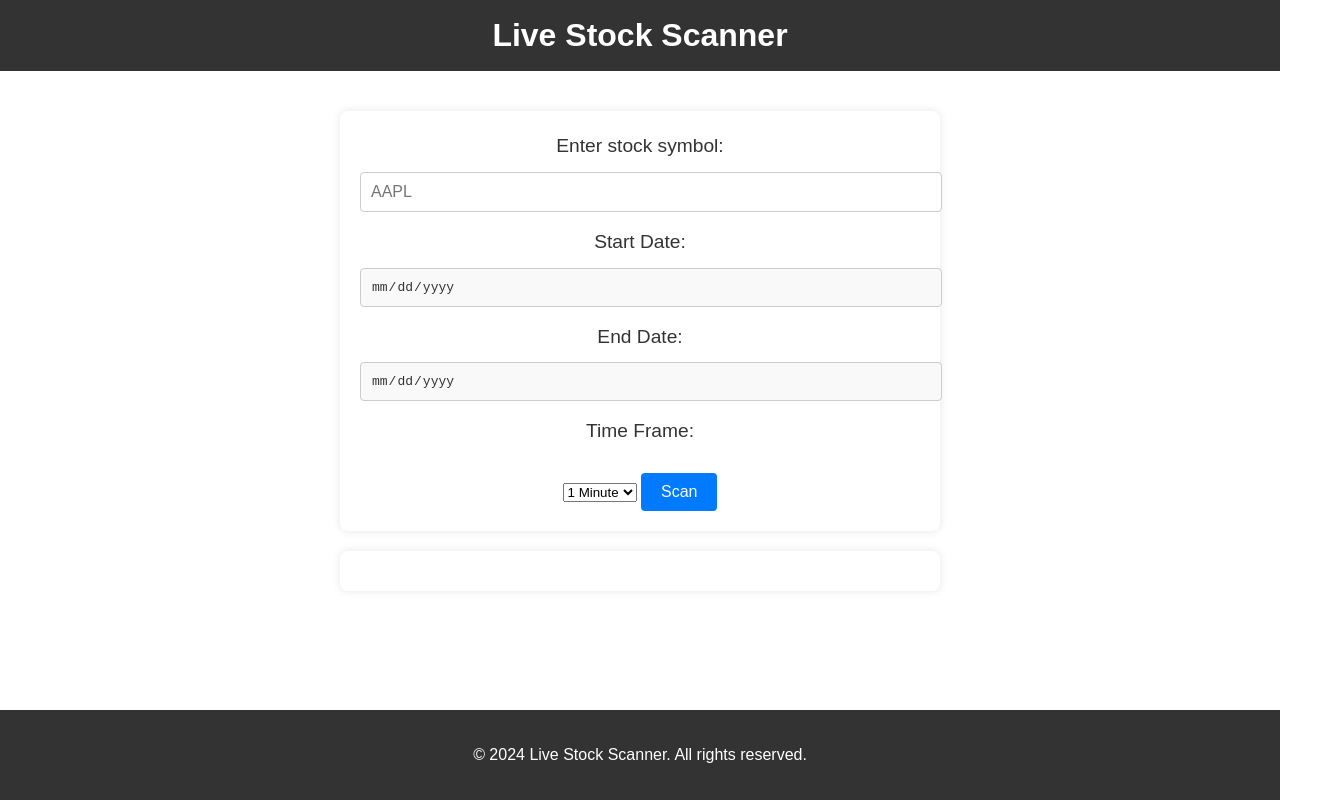
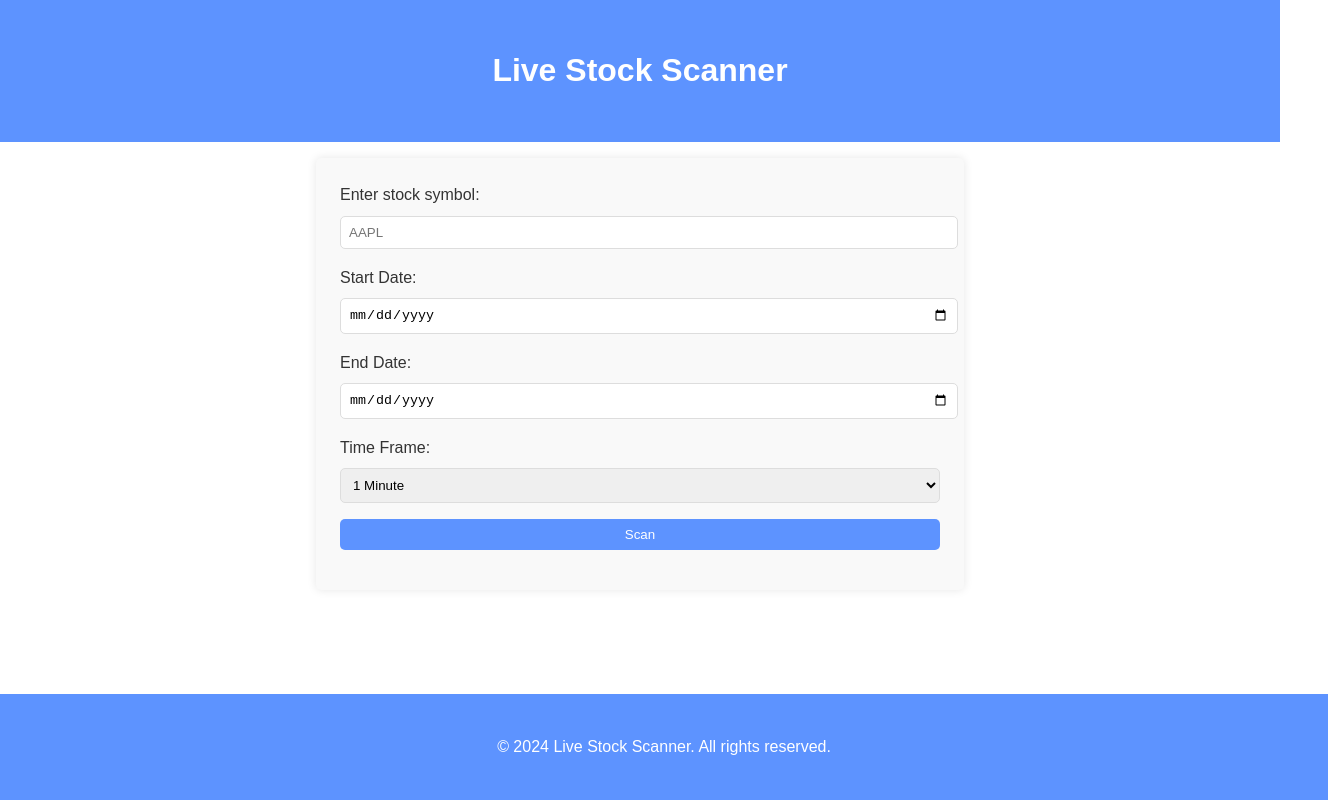
Before and after one commit to h-afif/Live-Stock-Scanner, a plain HTML site: page index.html in a window 1280 px wide. Shown: the whole page, 1328 px wide, since content can reach past the window. Drawn offline with Linux system fonts and the light colour scheme.

Commit message:
Update styles.css

```diff
--- a/styles.css
+++ b/styles.css
@@ -1,5 +1,3 @@
-/* Add this to your styles.css */
-
 body {
     font-family: Arial, sans-serif;
     line-height: 1.6;
@@ -8,139 +6,148 @@ body {
     display: flex;
     flex-direction: column;
     min-height: 100vh;
-    color: #333; /* Ensure text is readable on background */
-}
-
-.container {
-    display: flex;
-    flex-direction: column;
-    flex: 1;
-    background-color: rgba(255, 255, 255, 0.9); /* Slightly transparent background for readability */
+    color: #333;
 }
 
 header {
-    background: #333;
-    color: #fff;
-    padding: 10px 0;
+    background: #5d93ff;
+    color: white;
+    padding: 1rem;
     text-align: center;
 }
 
-h1 {
-    margin: 0;
-}
-
 main {
-    padding: 20px;
-    width: 90%;
-    max-width: 600px; /* Smaller width for main content */
-    margin: 20px auto;
-    text-align: center;
-    position: relative; /* Ensure proper positioning */
-    z-index: 2;
-    flex: 1; /* Makes main content take up available space */
+    flex: 1;
+    padding: 1rem;
 }
 
 form {
-    background: #fff;
-    padding: 20px;
-    border-radius: 8px;
+    max-width: 600px;
+    margin: 0 auto;
+    background: #f9f9f9;
+    padding: 1rem;
+    border-radius: 5px;
     box-shadow: 0 0 10px rgba(0, 0, 0, 0.1);
-    margin-bottom: 20px;
 }
 
-label {
+form label {
     display: block;
-    font-size: 1.2em;
-    margin-bottom: 10px;
+    margin-bottom: 0.5rem;
 }
 
-input[type="text"],
-input[type="date"] {
-    padding: 10px;
-    border: 1px solid #ccc;
-    border-radius: 4px;
+form input, form select, form button {
     width: 100%;
-    margin-bottom: 15px;
-    font-size: 1em;
+    padding: 0.5rem;
+    margin-bottom: 1rem;
+    border: 1px solid #ddd;
+    border-radius: 5px;
 }
 
-input[type="date"] {
-    background-color: #f9f9f9;
-    color: #333;
+form button {
+    background: #5d93ff;
+    color: white;
+    border: none;
     cursor: pointer;
 }
 
-input[type="date"]::-webkit-inner-spin-button,
-input[type="date"]::-webkit-calendar-picker-indicator {
-    display: none;
-    -webkit-appearance: none;
-}
-
-button {
-    padding: 10px 20px;
-    background-color: #007bff;
-    color: #fff;
-    border: none;
-    border-radius: 4px;
-    cursor: pointer;
-    font-size: 1em;
-    margin-top: 1em;
-}
-
-button:hover {
-    background-color: #0056b3;
+form button:hover {
+    background: #5d93ff;
 }
 
 .results {
-    background: #fff;
-    padding: 20px;
-    border-radius: 8px;
-    box-shadow: 0 0 10px rgba(0, 0, 0, 0.1);
+    max-width: 800px;
+    margin: 2rem auto;
 }
 
-.table {
+table {
     width: 100%;
     border-collapse: collapse;
+    margin-bottom: 1rem;
+}
+
+table th, table td {
+    border: 1px solid #ddd;
+    padding: 0.75rem;
     text-align: left;
+}
+
+table th {
+    background: #f4f4f4;
+}
+
+.header-row {
+    background-color: #f4f4f4;
+    color: #333;
+}
+
+.data-row {
+    background-color: #fff;
+}
+
+.data-row:nth-child(odd) {
     background-color: #f9f9f9;
 }
 
-.table th, .table td {
-    padding: 12px;
-    border: 1px solid #ddd;
+footer {
+    background: #5d93ff;
+    color: white;
+    text-align: center;
+    padding: 1rem;
+    position: relative;
+    width: 100%;
+    bottom: 0;
 }
 
-.table th {
-    background-color: #007bff;
-    color: #fff;
-}
-
-.table tr:nth-child(even) {
-    background-color: #f2f2f2;
-}
-
-.table tr:hover {
-    background-color: #ddd;
-}
-
-footer {
-    text-align: center;
-    padding: 1em 0;
-    background-color: #333;
-    color: white;
-    margin-top: auto; /* Pushes footer to the bottom */
-}
-
-
-/*
-
-button[type="submit"], #download-excel {
-    background-color: #007bff;
+/* Download Button Styles */
+#download-excel {
+    background-color: #5d93ff;
     color: white;
     border: none;
     padding: 10px 20px;
     font-size: 1em;
-    border-radius: 4px;
+    border-radius: 5px;
     cursor: pointer;
     transition: background-color 0.3s ease;
+    margin-top: 1rem;
 }
+
+#download-excel:hover {
+    background-color: #3176ff;
+}
+
+/* Responsive Styles */
+@media (max-width: 768px) {
+    header, footer {
+        text-align: center;
+        padding: 1rem;
+    }
+
+    form, .results {
+        width: 90%;
+        margin: 0 auto;
+        padding: 1rem;
+    }
+
+    table th, table td {
+        font-size: 0.9rem;
+        padding: 0.5rem;
+    }
+}
+
+@media (min-width: 769px) {
+    header, footer {
+        text-align: center;
+        padding: 1.5rem;
+    }
+
+    form, .results {
+        width: 70%;
+        margin: 0 auto;
+        padding: 1.5rem;
+    }
+
+    table th, table td {
+        font-size: 1rem;
+        padding: 0.75rem;
+    }
+}
```
